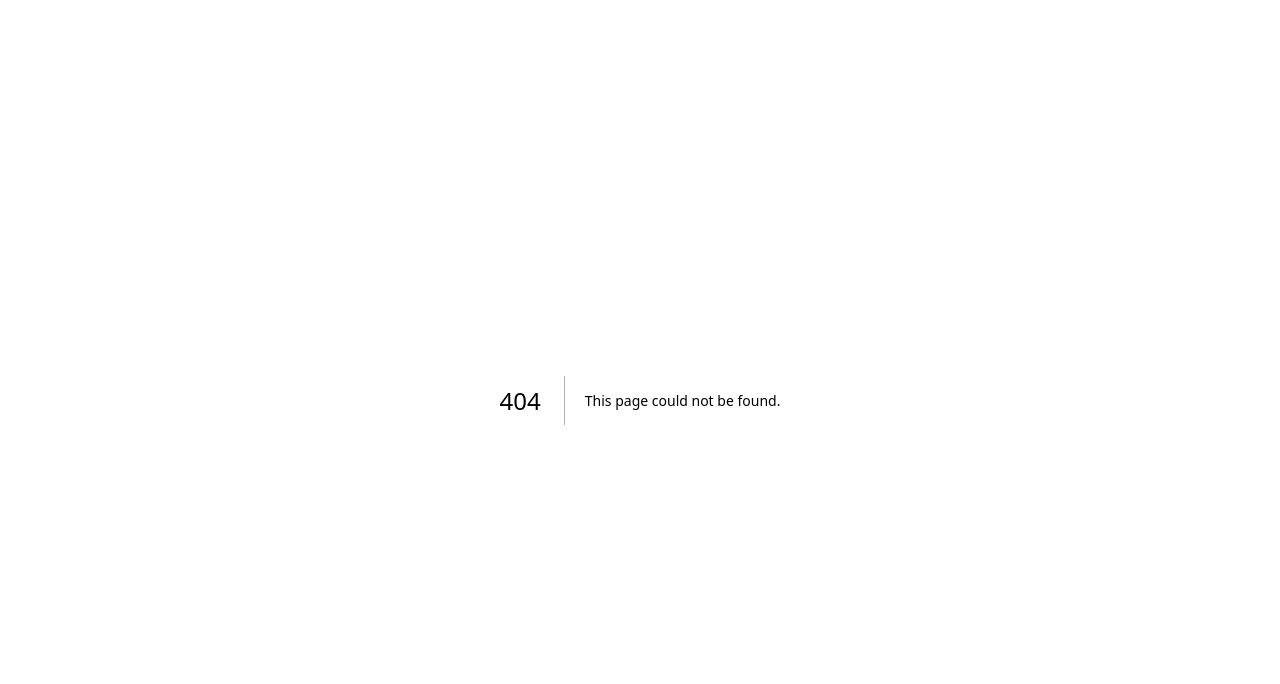
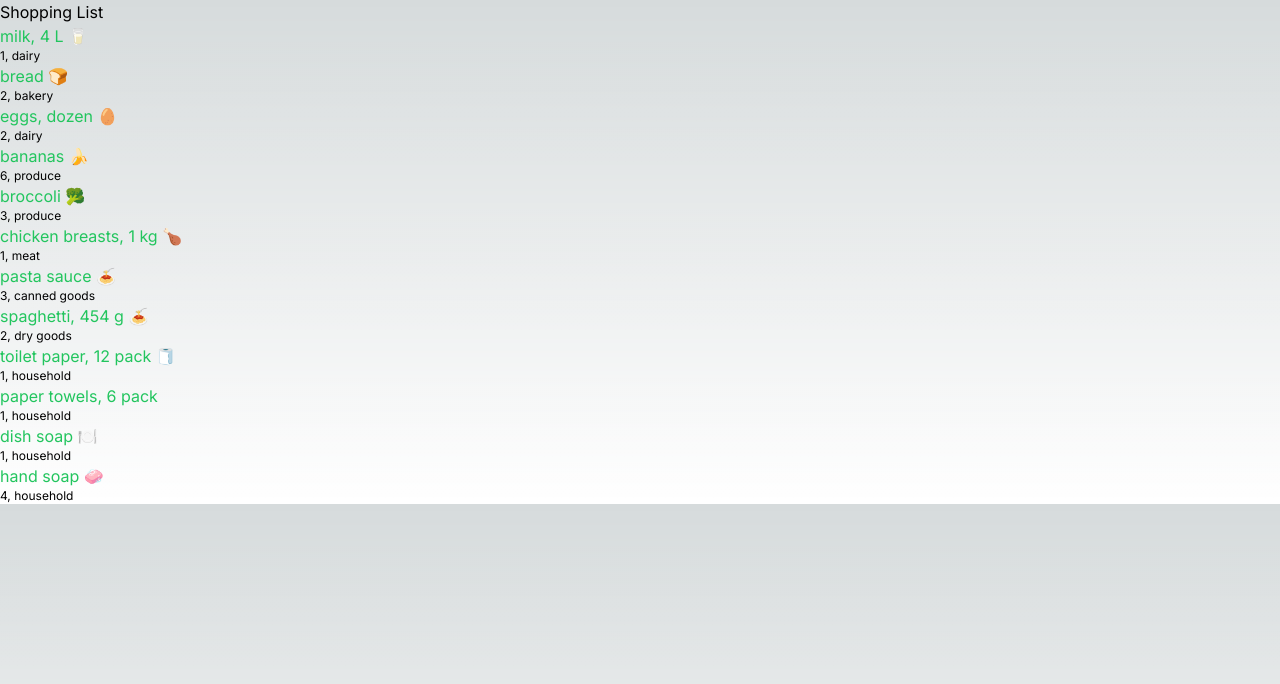
Before and after one commit to jacobj3/cprg306-assignments, a Next.js app: page /week-3 in a window 1280 px wide. Before the commit this address had no page. Shown: the top 684 px of the page. Built offline with nearby package versions, Linux system fonts and the light colour scheme.

Commit message:
Add week-3 assignment.

```diff
--- a/app/page.js
+++ b/app/page.js
@@ -9,6 +9,9 @@
         <li>
           <Link href="week-2">Week 2 Assignment</Link>
         </li>
+        <li>
+          <Link href="week-3">Week 3 Assignment</Link>
+        </li>
       </ul>
     </main>
   );
--- /dev/null
+++ b/app/week-3/item-list.js
@@ -0,0 +1,164 @@
+import Item from "./item";
+
+export default function ItemList(name, quantity, category) {
+  const item1 = {
+    name: "milk, 4 L 🥛",
+    quantity: 1,
+    category: "dairy",
+  };
+
+  const item2 = {
+    name: "bread 🍞",
+    quantity: 2,
+    category: "bakery",
+  };
+
+  const item3 = {
+    name: "eggs, dozen 🥚",
+    quantity: 2,
+    category: "dairy",
+  };
+
+  const item4 = {
+    name: "bananas 🍌",
+    quantity: 6,
+    category: "produce",
+  };
+
+  const item5 = {
+    name: "broccoli 🥦",
+    quantity: 3,
+    category: "produce",
+  };
+
+  const item6 = {
+    name: "chicken breasts, 1 kg 🍗",
+    quantity: 1,
+    category: "meat",
+  };
+
+  const item7 = {
+    name: "pasta sauce 🍝",
+    quantity: 3,
+    category: "canned goods",
+  };
+
+  const item8 = {
+    name: "spaghetti, 454 g 🍝",
+    quantity: 2,
+    category: "dry goods",
+  };
+
+  const item9 = {
+    name: "toilet paper, 12 pack 🧻",
+    quantity: 1,
+    category: "household",
+  };
+
+  const item10 = {
+    name: "paper towels, 6 pack",
+    quantity: 1,
+    category: "household",
+  };
+
+  const item11 = {
+    name: "dish soap 🍽️",
+    quantity: 1,
+    category: "household",
+  };
+
+  const item12 = {
+    name: "hand soap 🧼",
+    quantity: 4,
+    category: "household",
+  };
+
+  return (
+    <ul>
+      <li>
+        <Item
+          name={item1.name}
+          quantity={item1.quantity}
+          category={item1.category}
+        />
+      </li>
+      <li>
+        <Item
+          name={item2.name}
+          quantity={item2.quantity}
+          category={item2.category}
+        />
+      </li>
+      <li>
+        <Item
+          name={item3.name}
+          quantity={item3.quantity}
+          category={item3.category}
+        />
+      </li>
+      <li>
+        <Item
+          name={item4.name}
+          quantity={item4.quantity}
+          category={item4.category}
+        />
+      </li>
+      <li>
+        <Item
+          name={item5.name}
+          quantity={item5.quantity}
+          category={item5.category}
+        />
+      </li>
+      <li>
+        <Item
+          name={item6.name}
+          quantity={item6.quantity}
+          category={item6.category}
+        />
+      </li>
+      <li>
+        <Item
+          name={item7.name}
+          quantity={item7.quantity}
+          category={item7.category}
+        />
+      </li>
+      <li>
+        <Item
+          name={item8.name}
+          quantity={item8.quantity}
+          category={item8.category}
+        />
+      </li>
+      <li>
+        <Item
+          name={item9.name}
+          quantity={item9.quantity}
+          category={item9.category}
+        />
+      </li>
+      <li>
+        <Item
+          name={item10.name}
+          quantity={item10.quantity}
+          category={item10.category}
+        />
+      </li>
+      <li>
+        <Item
+          name={item11.name}
+          quantity={item11.quantity}
+          category={item11.category}
+        />
+      </li>
+      <li>
+        <Item
+          name={item12.name}
+          quantity={item12.quantity}
+          category={item12.category}
+        />
+      </li>
+    </ul>
+  );
+}
--- /dev/null
+++ b/app/week-3/item.js
@@ -0,0 +1,10 @@
+export default function Item(props) {
+  return (
+    <li className="m1-4">
+      <h2 className="text-green-500">{props.name}</h2>
+      <p className="text-xs">
+        {props.quantity}, {props.category}
+      </p>
+    </li>
+  );
+}
--- /dev/null
+++ b/app/week-3/page.js
@@ -0,0 +1,10 @@
+import ItemList from "./item-list";
+
+export default function Page() {
+  return (
+    <main>
+      <h1>Shopping List</h1>
+      <ItemList />
+    </main>
+  );
+}
```
